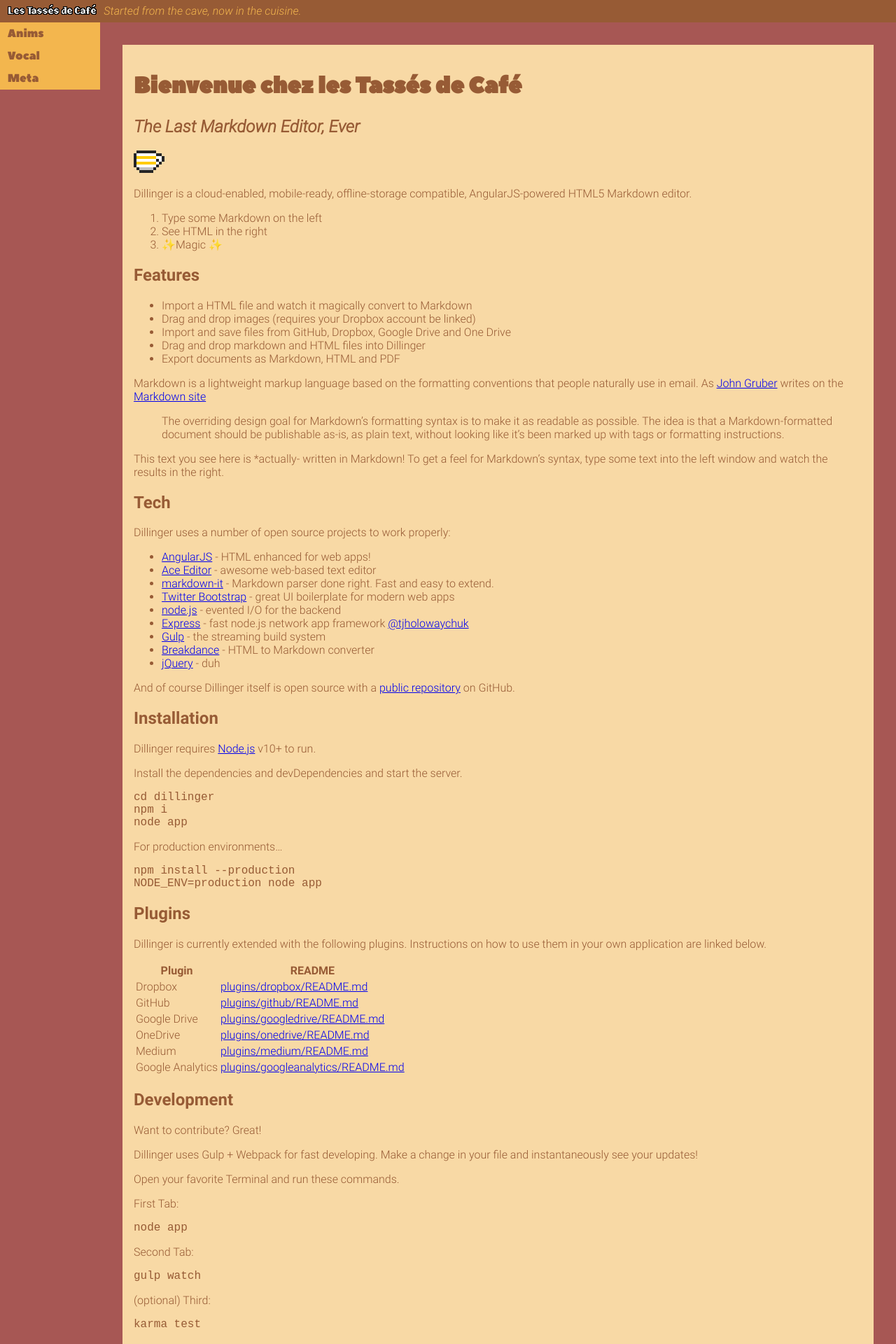
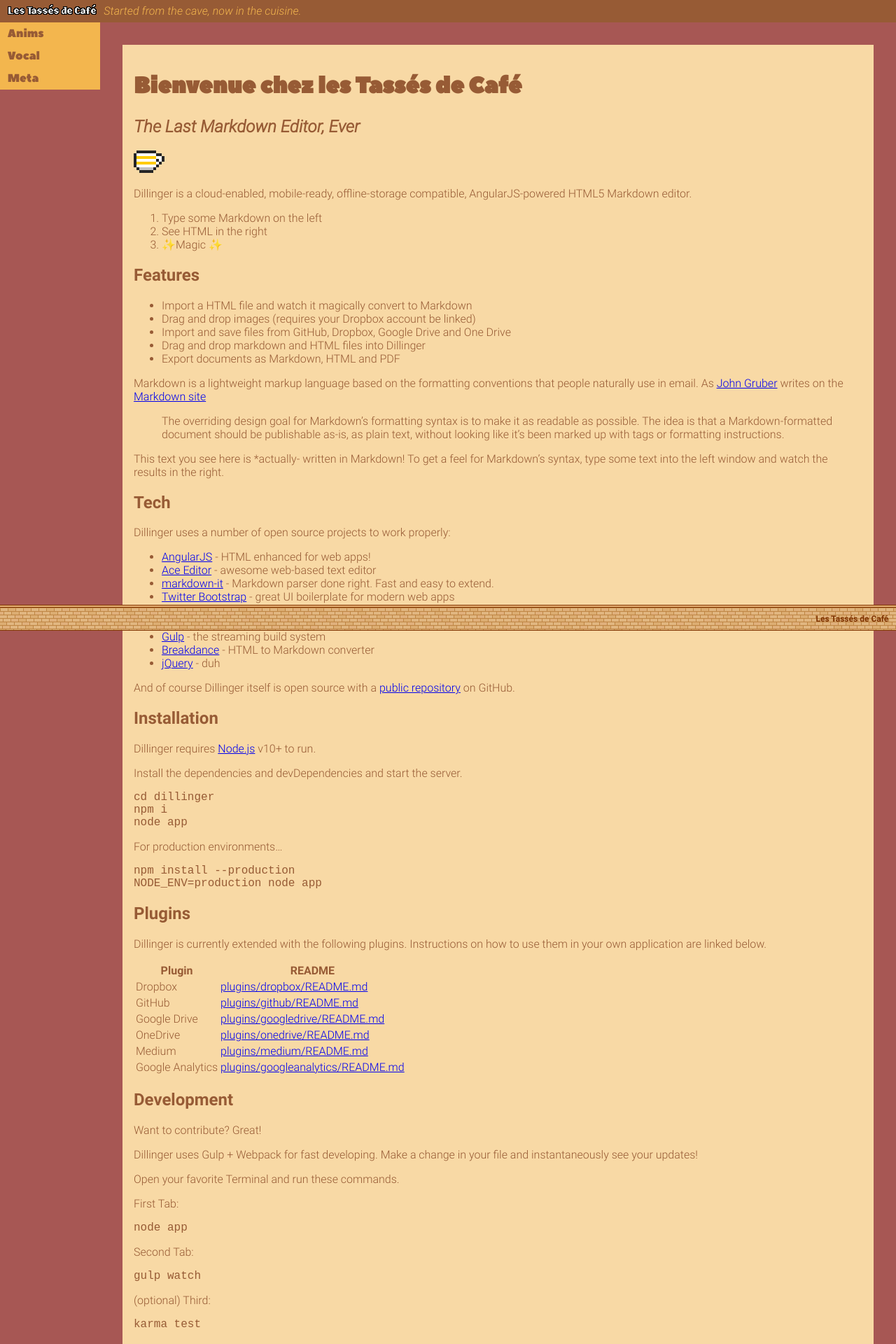
Before and after one commit to vcz-fr/les-tasses-de-cafe, a Jekyll site: the page built from index.md, in a window 1280 px wide. Shown: the top 1920 px of the page at 70% size. Built offline with Jekyll 4.4.1, drawn with Linux system fonts in a browser that asks for light colours.

Commit message:
feat: Footer is back

```diff
--- a/_includes/footer.html
+++ b/_includes/footer.html
@@ -1 +1,3 @@
-<footer></footer>
+<footer>
+    Les Tassés de Café
+</footer>
--- a/_sass/sections.scss
+++ b/_sass/sections.scss
@@ -1,2 +1,3 @@
 @import "sections/header.scss";
 @import "sections/navigation.scss";
+@import "sections/footer.scss";
--- /dev/null
+++ b/_sass/sections/footer.scss
@@ -0,0 +1,21 @@
+footer {
+    display: block;
+    background-image: $footer-img;
+    height: $footer-size;
+    width: 100%;
+
+    position: fixed;
+    bottom: 0;
+
+    box-shadow: 1px 0px 0px 1px $theme-chestnut,
+        1px -2px 0px 1px $theme-yellowish,
+        1px -3px 0px 1px $theme-chestnut;
+
+    font-size: $footer-font-size;
+    color: $theme-chestnut;
+    line-height: $footer-size;
+    font-weight: bold;
+
+    text-align: right;
+    padding: 0 $header-size / 3;
+}
--- a/_sass/vars.scss
+++ b/_sass/vars.scss
@@ -3,6 +3,8 @@
 $theme-mustard: #f3b64e;
 $theme-beige: #f8d9a5;
 $theme-white: #fdf1e2;
+$theme-chestnut: #7f3300;
+$theme-yellowish: #e9b376;
 
 $bg-color: $theme-redwood;
 $font-size: 16px;
@@ -14,3 +16,7 @@
 $header-size: $font-size * 2;
 
 $menu-width: $logo-width + $header-size / 2;
+
+$footer-size: $font-size * 2;
+$footer-img: url('/assets/img/floor.png');
+$footer-font-size: $font-size * 0.75;
--- a/assets/css/global.scss
+++ b/assets/css/global.scss
@@ -30,6 +30,7 @@
     color: $theme-brown;
 
     margin: $header-size;
+    margin-bottom: $header-size * 2;
     padding: $header-size / 2;
 
     & pre {
```
Also changed, not shown: assets/img/floor.png (added), favicon.ico.
